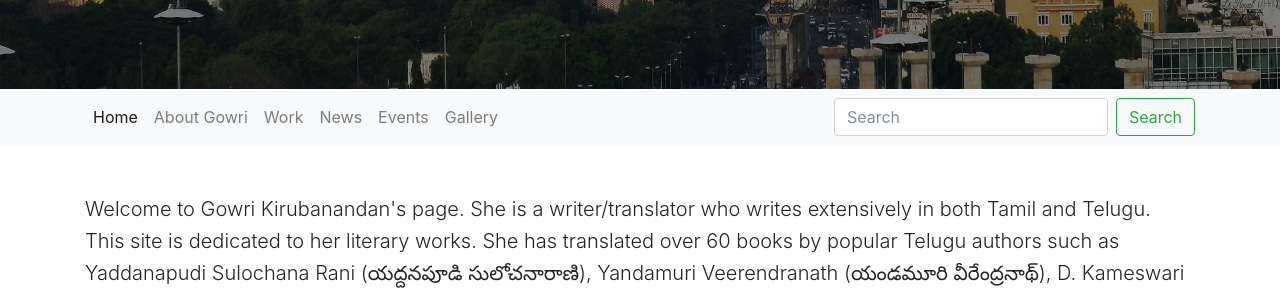
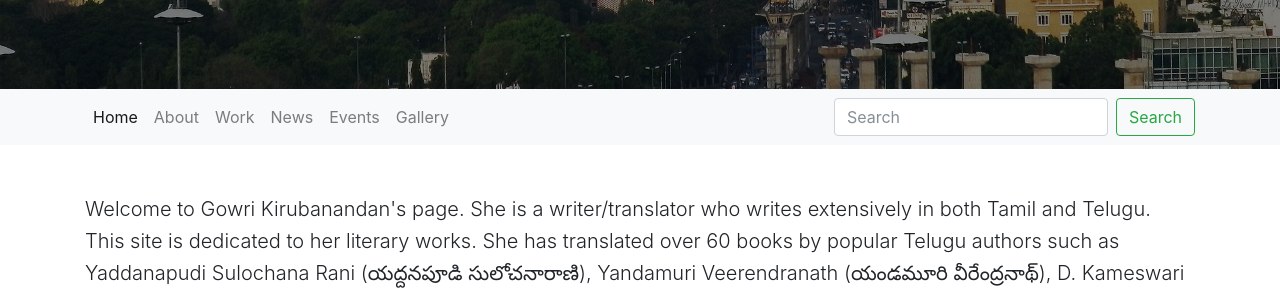
Before and after one commit to vkirub/gowri-website, a Jekyll site: the page built from index.html, in a window 1280 px wide. Shown: the part 271-566 px from the top of the page. Built offline with Jekyll 4.4.1, drawn with Linux system fonts in a browser that asks for light colours; nearby versions of some CDN libraries.

```diff
--- a/_includes/navbar.html
+++ b/_includes/navbar.html
@@ -27,7 +27,7 @@
           <a class="nav-link" href="/">Home <span class="sr-only">(current)</span></a>
         </li>
         <li class="nav-item">
-          <a class="nav-link" href="/about">About Gowri</a>
+          <a class="nav-link" href="/about">About</a>
         </li>
 
         <li class="nav-item">
--- a/index.html
+++ b/index.html
@@ -1,6 +1,6 @@
 ---
 layout: default
-title: Jekyll Template
+title: கௌரி கிருபானந்தன் - Gowri Kirubanandan
 description: Designed to build lightning fast websites
 ---
 <div class="container pt-5">
```
